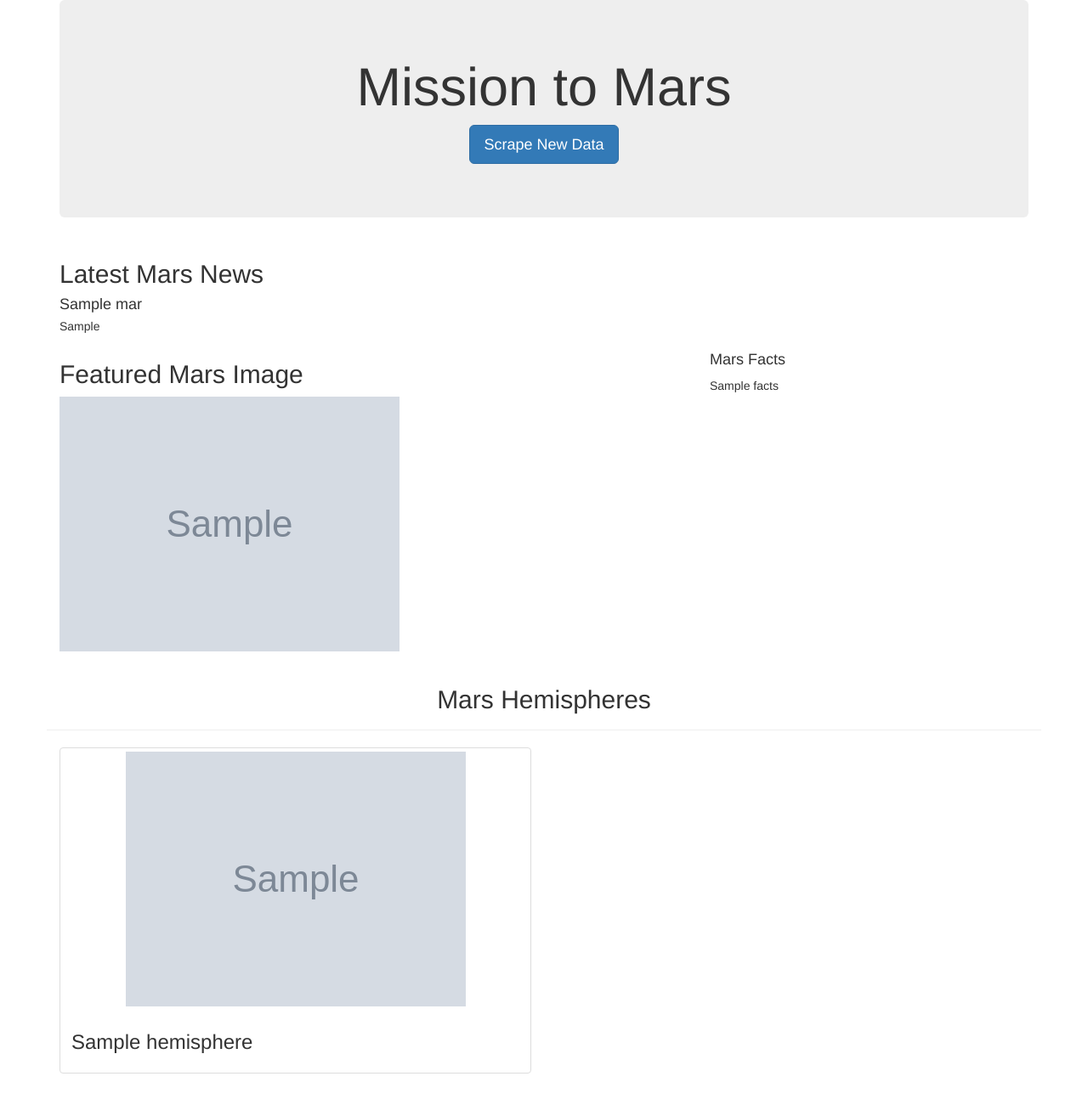
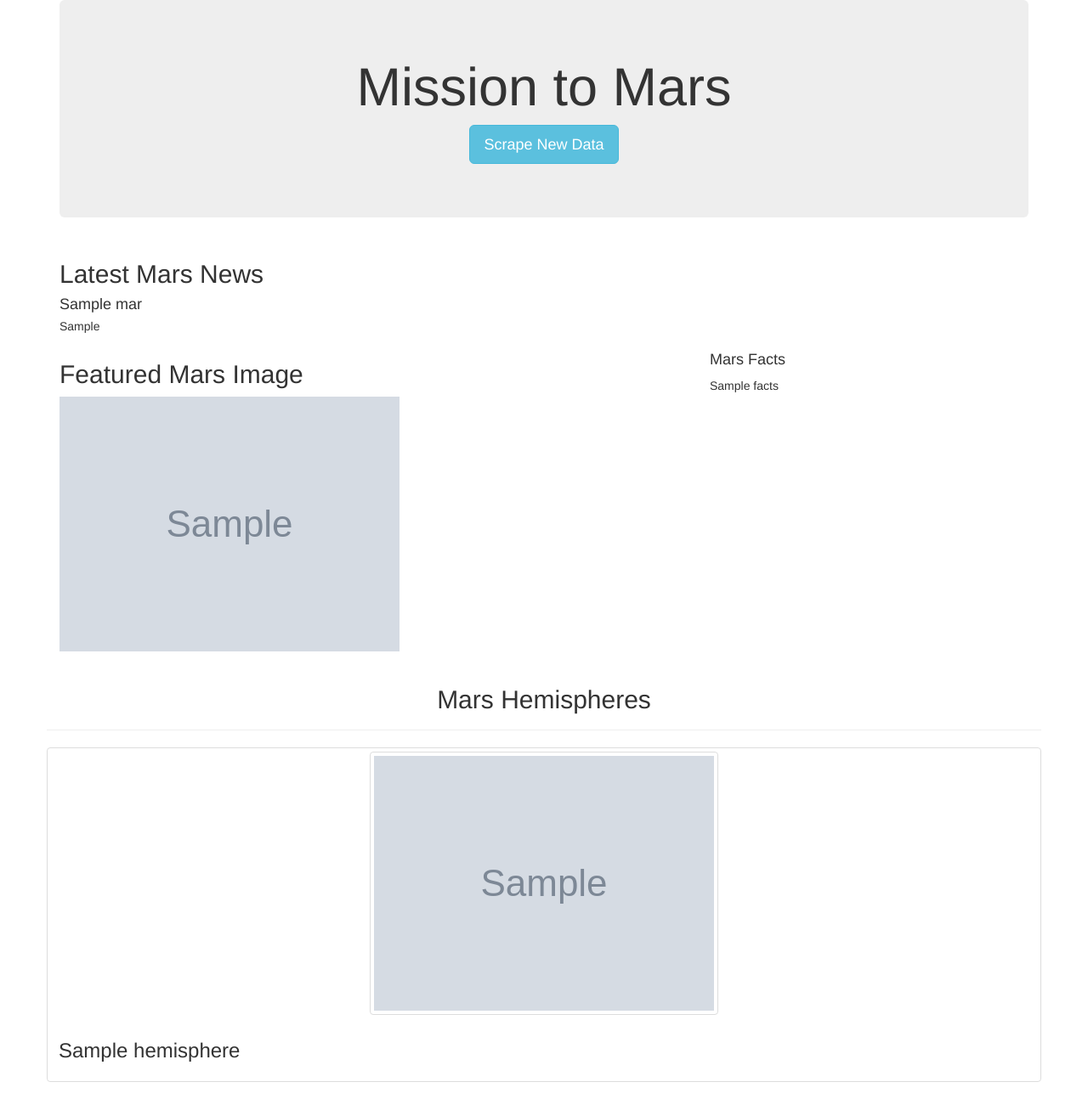
Before and after one commit to Lydiadel/Mission-to-Mars, a Flask app: page / in a window 1280 px wide. Shown: the whole page at 85% size. Before the commit the page ends 1264 px from the top, so only its background shows below. Run offline with Flask 2, Linux system fonts and the light colour scheme; grey boxes marked "Sample" are stand-in pictures; a database or web service that is not in the repository returns one stand-in record (values such as "Sample title"); some libraries are stand-ins or nearby versions.

Commit message:
Add Bootstrap 3 Components

```diff
--- a/templates/index.html
+++ b/templates/index.html
@@ -16,7 +16,7 @@
       <div class="jumbotron text-center">
         <h1>Mission to Mars</h1>
         <!-- Add a button to activate scraping script -->
-        <p><a class="btn btn-primary btn-lg" href="/scrape" role="button">Scrape New Data</a></p>
+        <p><a class="btn btn-info btn-lg" href="/scrape" role="button">Scrape New Data</a></p>
       </div>
 
       <!-- Add section for Mars News -->
@@ -61,9 +61,9 @@
         </div>
 
         {% for hemisphere in mars.hemispheres %}
-        <div class="col-md-6">
-          <div class="thumbnail">
-            <img src="{{hemisphere.img_url | default('static/images/error.png', true)}}" alt="...">
+        <div class=".col-xs-6 .col-sm-4">
+          <div class="thumbnail" >
+            <img src="{{hemisphere.img_url | default('static/images/error.png', true)}}" class="img-thumbnail">
             <div class="caption">
               <h3>{{hemisphere.title}}</h3>
             </div>
```
